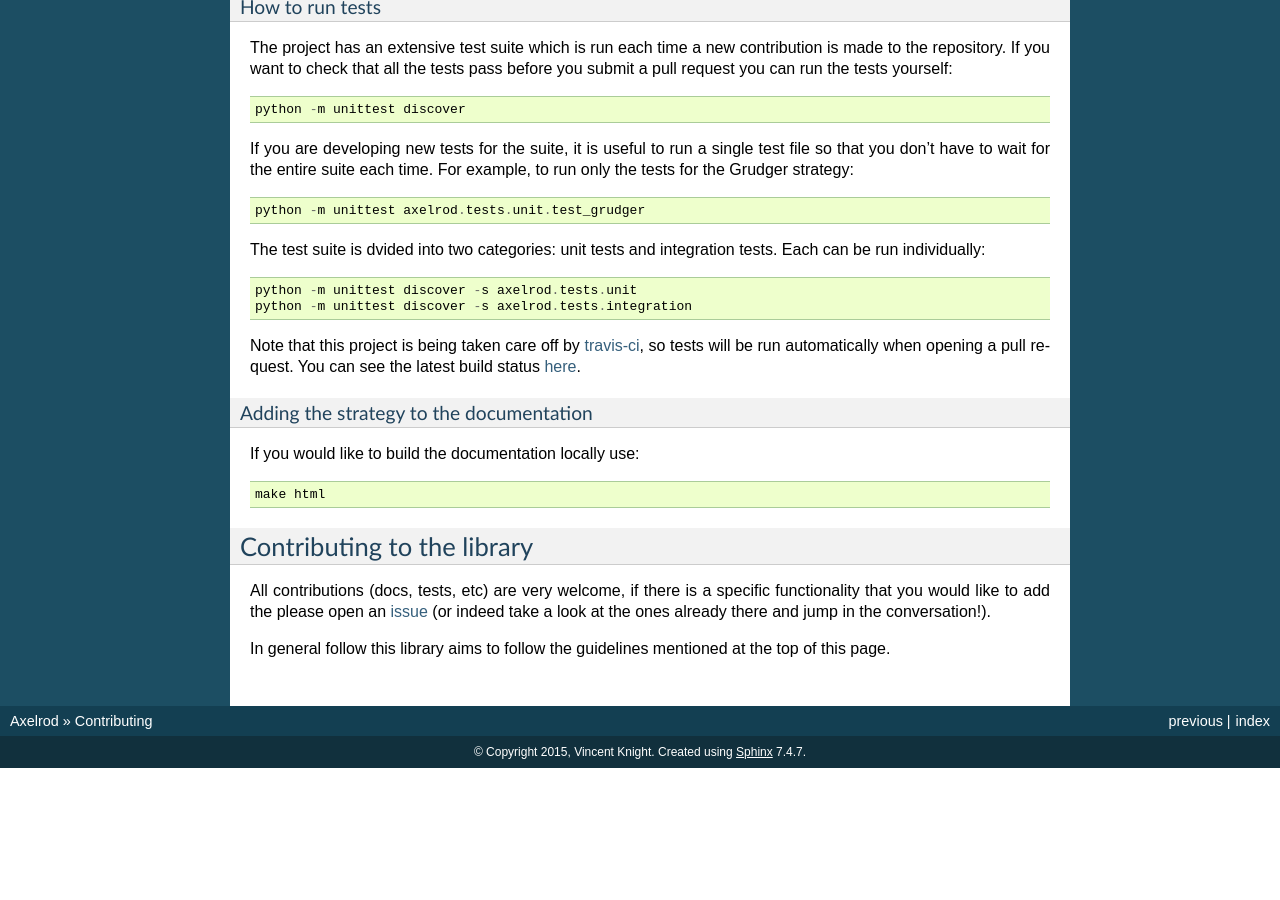
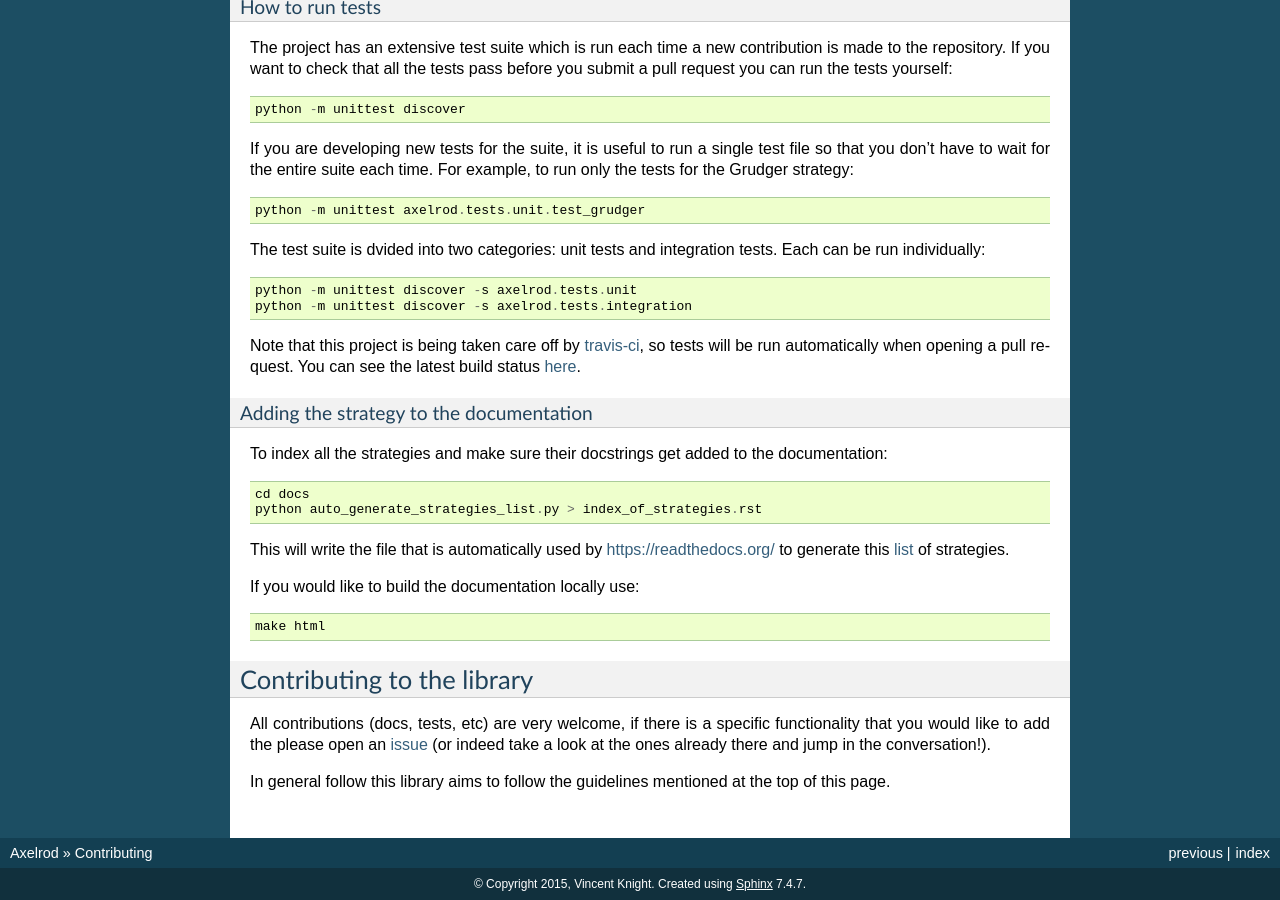
Before and after one commit to Axelrod-Python/Axelrod, a Sphinx documentation site: the page built from docs/contributing.rst, in a window 1280 px wide and 900 px high, scrolled down 6431 px. Built offline with Sphinx 7.4.7, drawn with Linux system fonts in a browser that asks for light colours; before the commit the page ends 7199 px from its top, so only the background shows below that.

Commit message:
Revert "Removing automatic generation of index from docs"
This reverts commit 7d1517042aa827952476cb3b07fe0126b3ad9418.

```diff
--- a/docs/contributing.rst
+++ b/docs/contributing.rst
@@ -377,6 +377,14 @@
 Adding the strategy to the documentation
 ''''''''''''''''''''''''''''''''''''''''
 
+To index all the strategies and make sure their docstrings get added to the
+documentation::
+
+    cd docs
+    python auto_generate_strategies_list.py > index_of_strategies.rst
+
+This will write the file that is automatically used by `<https://readthedocs.org/>`_ to generate this `list <http://axelrod.readthedocs.org/en/latest/strategies.html>`_ of strategies.
+
 If you would like to build the documentation locally use::
 
     make html
```
